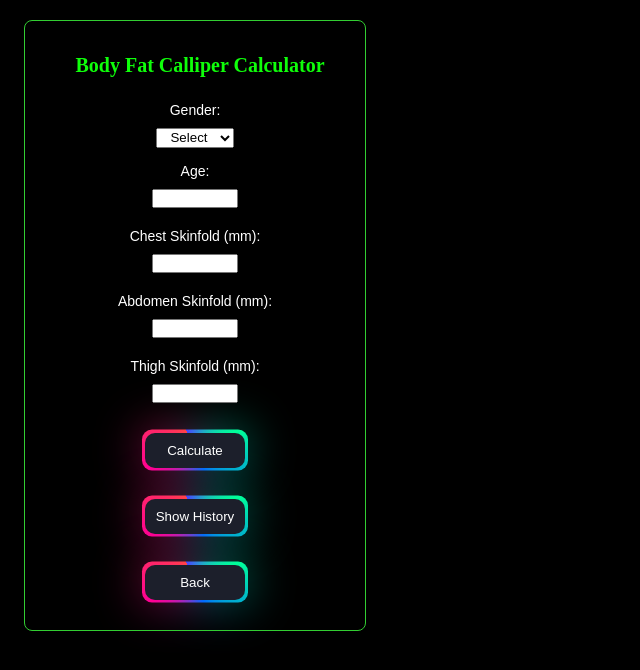
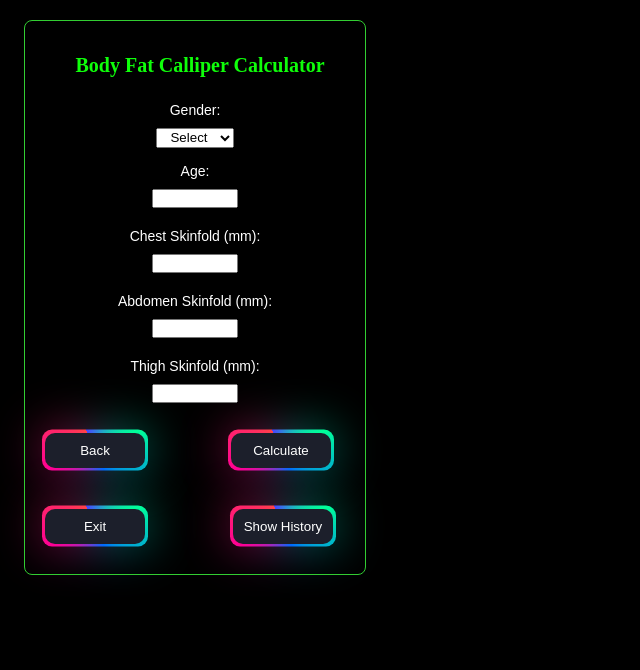
Before and after one commit to Kostas9093/android-app, a React (Vite) app: page / in a window 1280 px wide. Both pictures are taken after a click on the element "Calculate your body fat percentage with fat calliper". Shown: the top 670 px of the page, without its empty margins (0-640 px from the left). Built offline with nearby package versions, Linux system fonts and the light colour scheme.

Commit message:
buttons and exit

```diff
--- a/src/App.css
+++ b/src/App.css
@@ -64,17 +64,37 @@ label {
   color: white;
 }
 
+
+h1 {
+  text-align: center;
+  font-weight: 900;
+  color: #0fff0a;
+  margin-left: 10px;
+  font-family: italic;
+}
+
+h2 {
+  text-align: center;
+  color: #0fff0a;
+  font-family: italic;
+}
+
+
+                                    /*          Buttons            */
+
+
 #compare {
-  margin-top: 20px;
-  padding: 5px;
+  margin-top: 30px;
+  padding: 10px;
   width: 100px;
-  margin-left: 37%;
+  margin-left: 70%;
   background-color: black;
   color: white;
   border: none;
   cursor: pointer;
   border-radius: 10%;
   position: relative;
+  display: inline-block;
 }
 
 #compare {
@@ -122,26 +142,11 @@ label {
 }
 
 
-h1 {
-  text-align: center;
-  font-weight: 900;
-  color: #0fff0a;
-  margin-left: 10px;
-  font-family: italic;
-}
-
-h2 {
-  text-align: center;
-  color: #0fff0a;
-  font-family: italic;
-}
-
-
 #clear {
   margin-top: 20px;
-  padding: 5px;
+  padding: 10px;
   width: 100px;
-  margin-left: 37%;
+  margin-left: 41%;
   background-color: black;
   color: white;
   border: none;
@@ -196,16 +201,17 @@ h2 {
 }
 
 #showHistory {
-  margin-top: 20px;
+  margin-top: -30px;
   padding: 10px;
   width: 100px;
-  margin-left: 37%;
+  margin-left: 41%;
   background-color: black;
   color: white;
   border: none;
   cursor: pointer;
   border-radius: 10%;
   position: relative;
+  display: inline-block;
 }
 
 #showHistory {
@@ -254,16 +260,17 @@ h2 {
 
 
 #exit {
-  margin-top: 20px;
-  padding: 8px;
+  margin-top: 30px;
+  padding: 10px;
   width: 100px;
-  margin-left: 37%;
+  margin-left: 3%;
   background-color: black;
   color: white;
   border: none;
   cursor: pointer;
   border-radius: 10%;
   position: relative;
+  display: inline-block;
 }
 
 #exit {
@@ -311,18 +318,32 @@ h2 {
 }
 
 
-#back,
-.body-fat-calculator button {
-  margin-top: 20px;
+#back {
+  margin-top: -35px;
   padding: 10px;
   width: 100px;
-  margin-left: 37%;
+  margin-left: 3%;
   background-color: black;
   color: white;
   border: none;
   cursor: pointer;
   border-radius: 10%;
   position: relative;
+  display: inline-block;
+}
+
+.body-fat-calculator button {
+  padding: 10px;
+  width: 100px;
+  background-color: black;
+  color: white;
+  border: none;
+  cursor: pointer;
+  border-radius: 10%;
+  position: relative;
+  display: inline-block;
+  margin: 10px;
+  display: inline-block;
 }
 
 #back,
@@ -373,6 +394,33 @@ h2 {
     --angle: 360deg;
   }
 }
+
+#caliper {
+  margin-left: 62%;
+  margin-top: -45px;
+}
+
+#backCaliper{
+  margin-left: 0%;
+}
+
+#CaliperHistory{
+  margin-left: 26%;
+}
+
+#exitCaliper{
+  margin-left: 0;
+  margin-top: 20px;
+  display: inline-block;
+}
+/* .body-fat-calculator button:hover {
+  background-color: #45a049;
+} */
+
+                              /*          END BUTTONS         */
+
+
+
 
 
 #history {
@@ -464,15 +512,6 @@ h2 {
   margin-bottom: 15px;
 }
 
-.body-fat-calculator button {
-  margin: 10px auto;
-  display: block;
-}
-
-.body-fat-calculator button:hover {
-  background-color: #45a049;
-}
-
 .body-fat-calculator select {
   width: 26%;
   margin-left: 37%;
--- a/src/components/BodyFatCalculatorApp.jsx
+++ b/src/components/BodyFatCalculatorApp.jsx
@@ -18,7 +18,11 @@ const BodyFatCalculatorApp = ({ onBack }) => {
             [e.target.name]: e.target.value
         });
     };
-
+    const handleExit = () => {
+        if (window.confirm("Are you sure you want to exit?")) {
+          window.close(); // This will attempt to close the browser tab
+        }
+      };
     const calculateBodyFat = () => {
         const sum = parseFloat(measurements.chest) + parseFloat(measurements.abdomen) + parseFloat(measurements.thigh);
 
@@ -119,8 +123,10 @@ const BodyFatCalculatorApp = ({ onBack }) => {
                     onChange={handleMeasurementChange}
                     required
                 />
+
                 <br />
 
+                <button id="backCaliper" onClick={onBack}>Back</button>
                 <button id="caliper" type="submit">Calculate</button>
             </form>
             <br />
@@ -130,8 +136,8 @@ const BodyFatCalculatorApp = ({ onBack }) => {
                     <p id="resultp">{bodyFat}%&nbsp;&nbsp; Body Fat</p>
                 </div>
             )}
-
-            <button onClick={showHistory}>Show History</button>
+             <button id="exitCaliper" onClick={handleExit}>Exit</button>
+            <button id="CaliperHistory" onClick={showHistory}>Show History</button>
             <br></br>
             {history.length > 0 && (
                 <div id="caliperhistory">
@@ -143,10 +149,11 @@ const BodyFatCalculatorApp = ({ onBack }) => {
         ))}
     </div>
 )}
+
 {history.length > 0 && (
         <button id='clearh' onClick={handleClearHistory} >Clear Last Entry</button>
       )}
-        <button onClick={onBack}>Back</button>
+
         </div>
     );
 };
--- a/src/components/HistoryPage.jsx
+++ b/src/components/HistoryPage.jsx
@@ -28,7 +28,7 @@ const HistoryPage = ({ onBack }) => {
         ))}
       </ul>
 
-      <button id='back' onClick={onBack}>Back to Main</button>  {/* Back to main app */}
+      <button id='back' onClick={onBack}>Back</button>  {/* Back to main app */}
       {history.length > 0 && (
         <button id='clear' onClick={handleClearHistory}>Clear Last Entry</button>  /* Clear last history entry */
       )}
--- a/src/components/MeasurementForm.jsx
+++ b/src/components/MeasurementForm.jsx
@@ -123,11 +123,14 @@ MeasurementForm.propTypes = {
     localStorage.setItem('measurementHistory', JSON.stringify(updatedHistory));
     localStorage.setItem('oldMeasurements', JSON.stringify(newMeasurements));
   };
+
   const handleExit = () => {
     if (window.confirm("Are you sure you want to exit?")) {
-      window.close(); // This will attempt to close the browser tab
+      window.history.back(); // This will attempt to close the browser tab
     }
   };
+
+
   return (
     <div id="mform">
       <h1>Weight Progress Tracker</h1>
@@ -201,9 +204,9 @@ MeasurementForm.propTypes = {
         <ProgressDisplay progress={progress} onBackToMain={onBackToMain} />
 
       )}
+      <button id="exit" onClick={handleExit}>Exit</button>
+      <button id="showHistory" onClick={onShowHistory}>Show History</button>
 
-      <button id="showHistory" onClick={onShowHistory}>Show History</button>
-      <button id="exit" onClick={handleExit}>Exit</button>
     </div>
   );
 };
```
